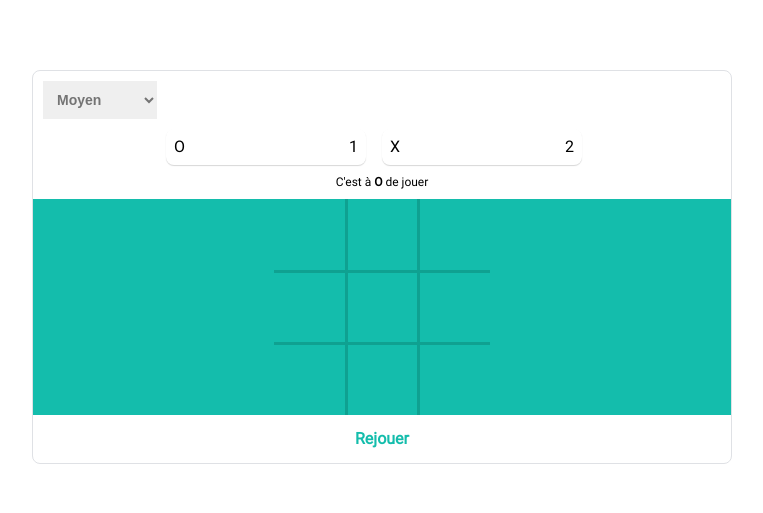
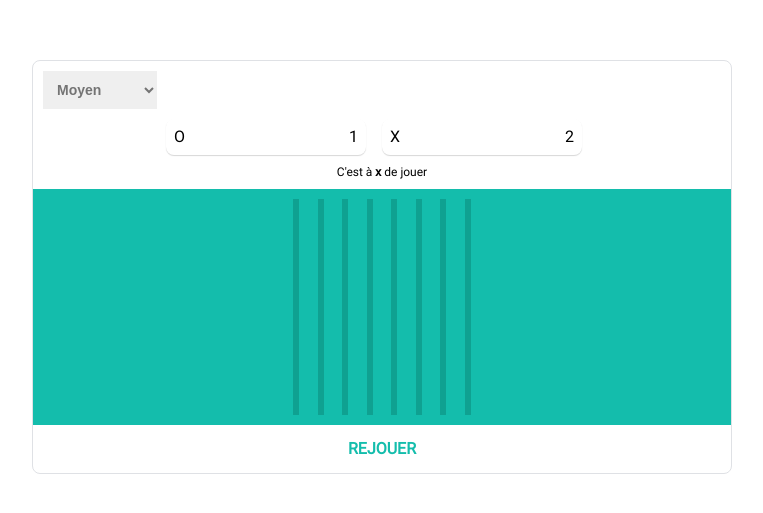
Before and after one commit to benlac/tic-tac-toe-react, a React app: page / in a window 1280 px wide. Shown: the part 133-646 px from the top of the page, without its empty margins (258-1021 px from the left). Built offline with nearby package versions, Linux system fonts and the light colour scheme.

Commit message:
WIP: beginning of the first features of the game

```diff
--- a/src/components/App/index.js
+++ b/src/components/App/index.js
@@ -10,14 +10,58 @@ import Replay from '../Replay';
 import './app.scss';
 
 // == Composant
-const App = () => (
-  <div className="app">
-    <Level />
-    <Player />
-    <BoardGame />
-    <Replay />
-  </div>
-);
+class App extends React.Component {
+  constructor(props) {
+    super(props);
+    this.state = {
+      boardState: [
+        '', '', '',
+        '', '', '',
+        '', '', '',
+      ],
+      lastMove: {
+        char: 'o',
+        position: 4,
+      },
+    };
+  }
 
+  onClickCase = (id) => {
+    const { lastMove, boardState } = this.state;
+    let player = lastMove.char;
+    if (lastMove.char === 'o' && boardState[id] === '') {
+      boardState.splice(id, 1, 'x');
+      player = 'x';
+    }
+    else if (lastMove.char === 'x' && boardState[id] === '') {
+      boardState.splice(id, 1, 'o');
+      player = 'o';
+    }
+
+    this.setState({
+      lastMove: {
+        char: player,
+        position: id,
+      },
+      boardState,
+    });
+  };
+
+  render() {
+    const { boardState, lastMove } = this.state;
+    return (
+      <div className="app">
+        <Level />
+        <Player />
+        <BoardGame
+          boardState={boardState}
+          onClickCase={this.onClickCase}
+          player={lastMove.char}
+        />
+        <Replay />
+      </div>
+    );
+  }
+}
 // == Export
 export default App;
--- /dev/null
+++ b/src/components/BoardGame/Line.js
@@ -0,0 +1,19 @@
+import React from 'react';
+import PropTypes from 'prop-types';
+
+const Line = ({ value, onClickCase, id }) => {
+  const handleClick = () => {
+    onClickCase(id);
+  };
+  return (
+    <td onClick={handleClick} data={id}>{value}</td>
+  );
+};
+
+Line.propTypes = {
+  value: PropTypes.string.isRequired,
+  onClickCase: PropTypes.func.isRequired,
+  id: PropTypes.number.isRequired,
+};
+
+export default Line;
--- a/src/components/BoardGame/boardGame.scss
+++ b/src/components/BoardGame/boardGame.scss
@@ -13,9 +13,10 @@
   }
   .board {
     background-color: #14bdac;
-    height: 216px;
+    height: 236px;
     width: 100%;
     display: flex;
+    align-items: center;
     justify-content: center;
       .board__box {
         width: 216px;
@@ -25,6 +26,7 @@
       td {
         width: 64px;
         height: 64px;
+        font-size: 3em;
       }
       .board__box td{
         border: 3px solid #0fa191;
--- a/src/components/BoardGame/index.js
+++ b/src/components/BoardGame/index.js
@@ -1,32 +1,35 @@
+/* eslint-disable react/no-array-index-key */
 import React from 'react';
+import PropTypes from 'prop-types';
 
 import './boardGame.scss';
+import Line from './Line';
 
-const BoardGame = () => (
+const BoardGame = ({ boardState, onClickCase, player }) => {
+  const nextPlayer = player === 'o' ? 'x' : 'o';
+  return (
     <div className="board-game">
-    <h2 className="board-game__title">C'est à <span className="board-game__player">O</span> de jouer</h2>
+      <h2 className="board-game__title">C'est à <span className="board-game__player">{nextPlayer}</span> de jouer</h2>
       <div className="board">
         <table className="board__box">
           <tbody>
             <tr>
-            <td />
-            <td />
-            <td />
-          </tr>
-          <tr>
-            <td />
-            <td />
-            <td />
-          </tr>
-          <tr>
-            <td />
-            <td />
-            <td />
+              {boardState.map((item, index) => {
+                console.log(item);
+                return <Line id={index} value={item} key={index} onClickCase={onClickCase} />;
+              })}
             </tr>
           </tbody>
         </table>
       </div>
     </div>
   );
+};
+
+BoardGame.propTypes = {
+  boardState: PropTypes.array.isRequired,
+  onClickCase: PropTypes.func.isRequired,
+  player: PropTypes.string.isRequired,
+};
 
 export default BoardGame;
--- a/src/components/Replay/replay.scss
+++ b/src/components/Replay/replay.scss
@@ -5,4 +5,5 @@
   font-weight: bold;
   line-height: 28px;
   text-align: center;
+  text-transform: uppercase;
 }
--- a/src/styles/_reset.scss
+++ b/src/styles/_reset.scss
@@ -123,7 +123,6 @@ q:after {
   content: none;
 }
 table {
-  border-collapse: collapse;
   border-spacing: 0;
 }
 
```
Lines whose indentation alone changed are shown as unchanged.
